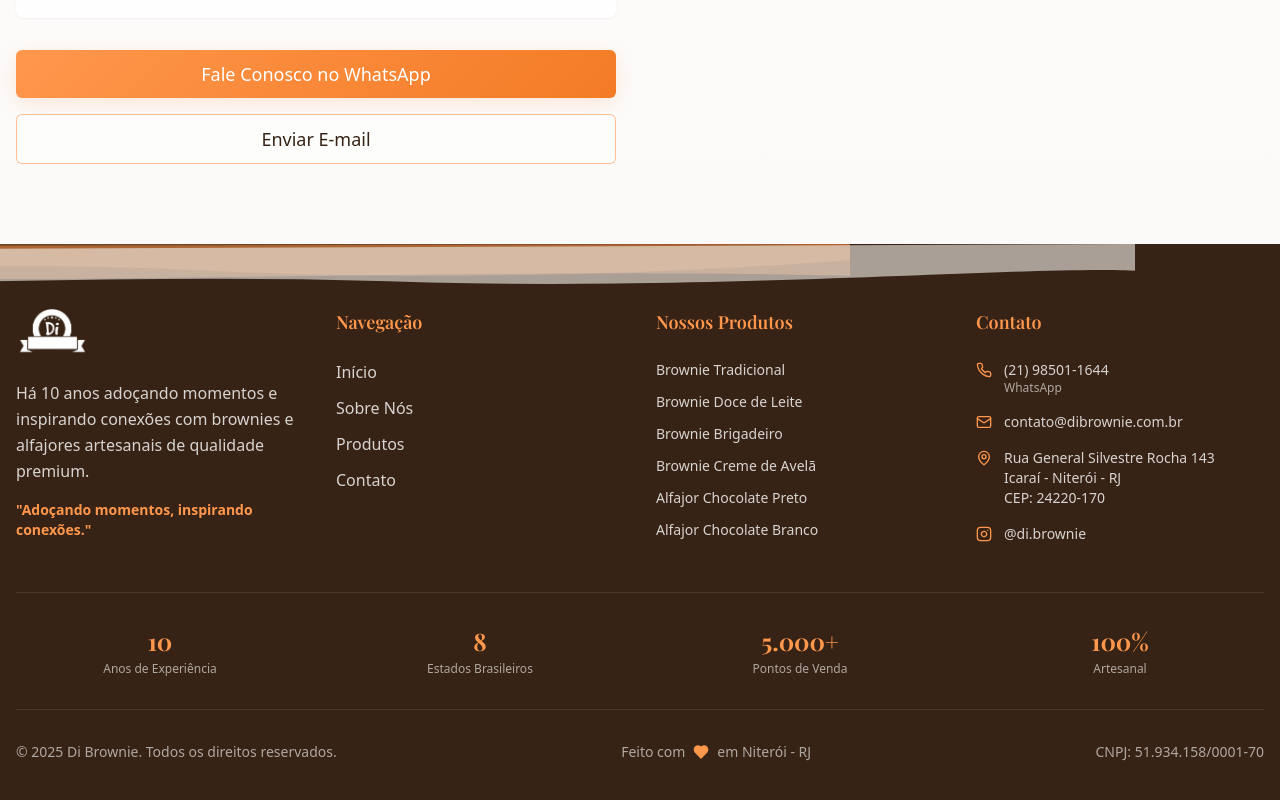
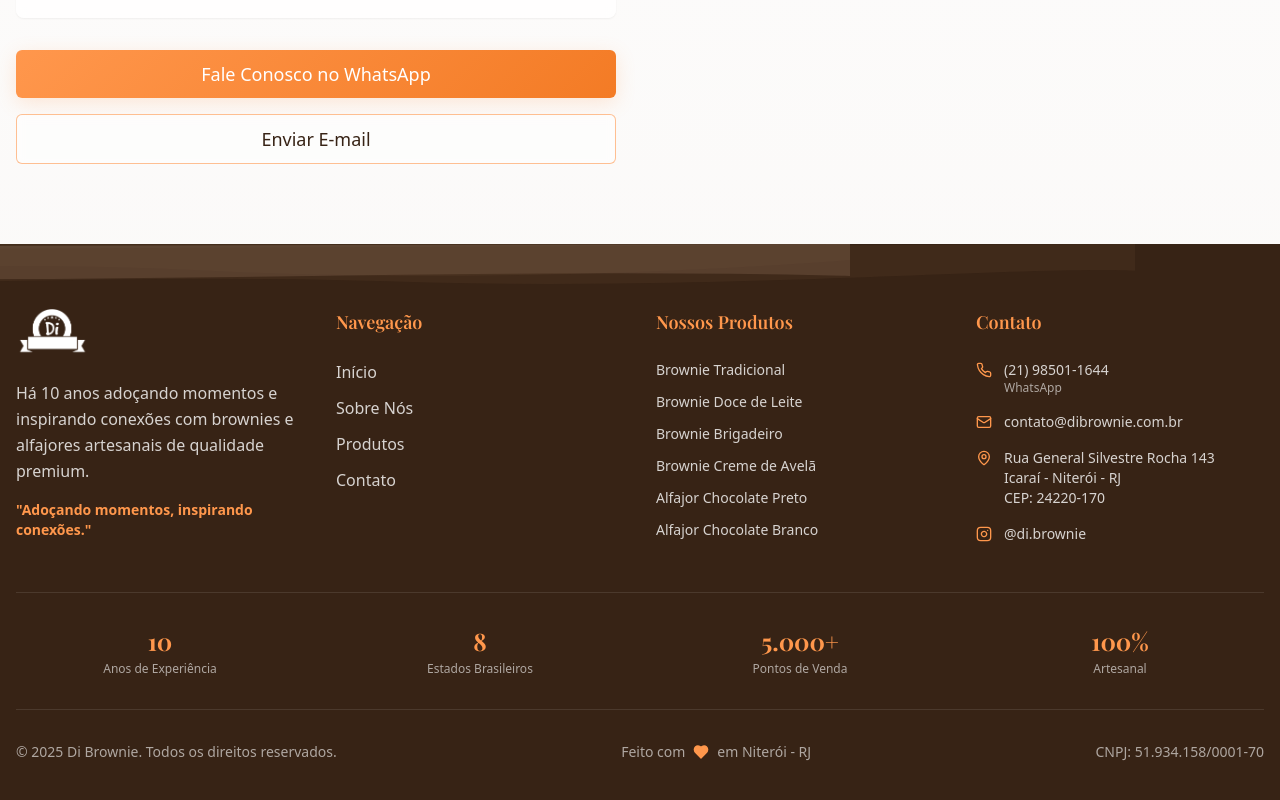
Before and after one commit to DevZipMateus/dibrownie-sweet-site, a React (Vite) app: page / in a window 1280 px wide. Shown: the part 4722-5522 px from the top of the page. Built offline with nearby package versions, Linux system fonts and the light colour scheme.

Commit message:
Refine footer wave colors
Adjust footer wave colors to use two different shades of brown for a more uniform and realistic melted chocolate effect.

```diff
--- a/src/components/Footer.tsx
+++ b/src/components/Footer.tsx
@@ -16,8 +16,8 @@ const Footer = () => {
           >
             <path
               d="M0,0 C150,60 300,0 450,40 C600,80 750,20 900,50 C1050,80 1200,30 1200,30 L1200,0 Z"
-              fill="hsl(var(--secondary))"
-              opacity="0.3"
+              fill="hsl(25 35% 25%)"
+              opacity="0.4"
             />
           </svg>
         </div>
@@ -31,8 +31,8 @@ const Footer = () => {
           >
             <path
               d="M0,10 C200,70 400,10 600,50 C800,90 1000,40 1200,60 L1200,0 Z"
-              fill="hsl(var(--accent))"
-              opacity="0.4"
+              fill="hsl(25 25% 35%)"
+              opacity="0.6"
             />
           </svg>
         </div>
@@ -46,8 +46,8 @@ const Footer = () => {
           >
             <path
               d="M0,20 C100,80 250,20 400,60 C550,100 700,50 850,70 C1000,90 1150,40 1200,50 L1200,0 Z"
-              fill="hsl(var(--muted))"
-              opacity="0.6"
+              fill="hsl(25 35% 25%)"
+              opacity="0.3"
             />
           </svg>
         </div>
```
